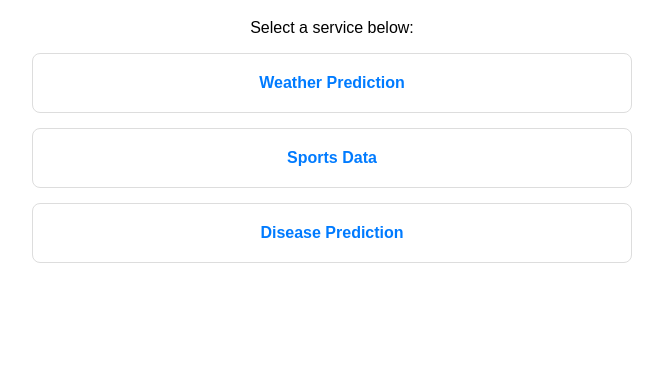
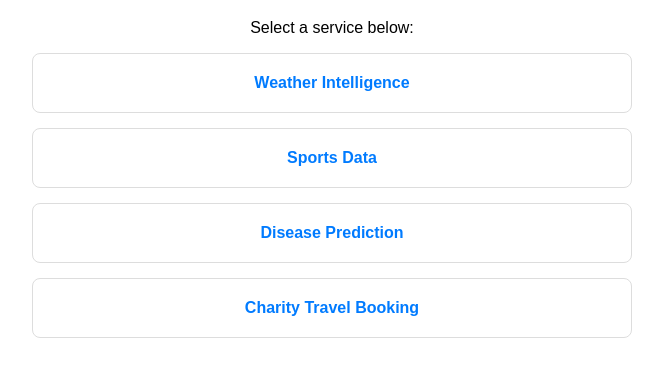
Before and after one commit to BotTechnologiesLtd/bot-technologies-ltd, a plain HTML site: page index.html in a window 1280 px wide. Shown: the part 89-466 px from the top of the page, without its empty margins (308-971 px from the left). Drawn offline with Linux system fonts and the light colour scheme.

Commit message:
Added links to weather intelligence and charity travel booking pages

```diff
--- a/index.html
+++ b/index.html
@@ -8,6 +8,7 @@
         body { font-family: Arial, sans-serif; text-align: center; }
         .container { max-width: 600px; margin: 0 auto; padding: 20px; }
         h1 { color: #333; }
+        .grid { display: flex; flex-wrap: wrap; gap: 20px; justify-content: center; }
         .card { margin: 15px 0; padding: 20px; border: 1px solid #ddd; border-radius: 8px; }
         a { text-decoration: none; color: #007bff; font-weight: bold; }
     </style>
@@ -16,9 +17,10 @@
     <div class="container">
         <h1>Welcome to Bot Technologies</h1>
         <p>Select a service below:</p>
-        <div class="card"><a href="weather-prediction/index.html">Weather Prediction</a></div>
+        <div class="card"><a href="https://bottechnologiesltd.github.io/bot-technology-weather-intelligence/">Weather Intelligence</a></div>
         <div class="card"><a href="sports-data/index.html">Sports Data</a></div>
         <div class="card"><a href="disease-prediction/index.html">Disease Prediction</a></div>
+        <div class="card"><a href="https://bottechnologiesltd.github.io/charity-travel-booking/">Charity Travel Booking</a></div>
     </div>
 </body>
 </html>
```
